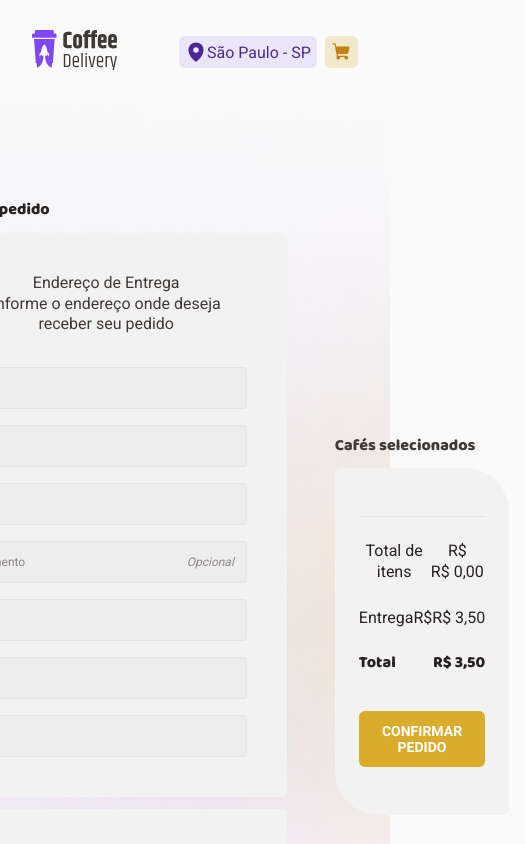
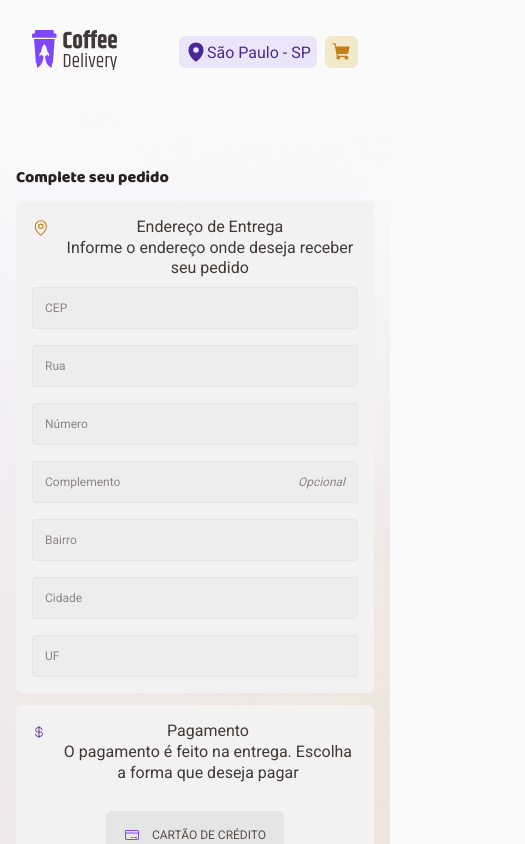
Before and after one commit to antonioalexandre1984/CoffeeDeliveryNov2025, a React (Vite) app: page /conpletecart in a window 390 px wide. Shown: the top 844 px of the page, 525 px wide, since content can reach past the window. Built offline with nearby package versions, Linux system fonts and the light colour scheme.

Commit message:
finalizado layout mobile

```diff
--- a/src/Pages/ConfirmationOrderPage/components/CompleteOrderForm/styles.ts
+++ b/src/Pages/ConfirmationOrderPage/components/CompleteOrderForm/styles.ts
@@ -10,7 +10,7 @@ export const CompleteOrderFormContainer = styled.div`
 	/* ----------------------------------- */
 	/* RESPONSIVIDADE MÓVEL       */
 	/* ----------------------------------- */
-	@media (max-width: 768px) {
+	@media (max-width: 368px) {
 		// Quando a tela é menor ou igual a 768px, os itens se empilham
 
 		// Remove ou ajusta o espaçamento lateral se necessário para telas muito pequenas
@@ -18,16 +18,23 @@ export const CompleteOrderFormContainer = styled.div`
 
 		// Se a classe "container" já faz isso, pode ser redundante
 		margin: 2rem;
+
 	}
 	//min-height: 23.25rem;
 `;
 export const FormSectionContainer = styled.div`
 	display: flex;
 	flex-direction: column;
-	gap: 2rem;
-	//width: 100%;
+
+	/* 📱 Mobile */
+	gap: 0.5rem; /* espaçamento menor */
 	background: ${({ theme }) => theme.colors["base-card"]};
 	border-radius: 6px;
-	padding: 2.5rem;
+	padding: 1rem; /* padding reduzido no mobile */
 
+	/* 💻 Desktop */
+	@media (min-width: ${({ theme }) => theme.breakpoints.md}) {
+		gap: 2rem; /* volta espaçamento original */
+		padding: 2.5rem; /* padding original */
+	}
 `;
--- a/src/Pages/ConfirmationOrderPage/components/PaymentMethodOptions/index.tsx
+++ b/src/Pages/ConfirmationOrderPage/components/PaymentMethodOptions/index.tsx
@@ -1,11 +1,11 @@
 import { Bank, CreditCard, Money } from "phosphor-react";
+import { useFormContext } from "react-hook-form";
+import { RegularText } from "../../../../components/Typography";
 import { PaymentMethodInput } from "../PaymentMethodInput";
 import { PaymentMethodOptionsContainer } from "./styles";
-import { useFormContext } from "react-hook-form";
-import { RegularText } from "../../../../components/Typography";
 
 
-export const paymentMethod = {
+const paymentMethod = {
     credit:{
         label: 'Cartão de crédito',
         icon: <CreditCard size={16}/>
--- a/src/Pages/ConfirmationOrderPage/components/PaymentMethodOptions/styles.ts
+++ b/src/Pages/ConfirmationOrderPage/components/PaymentMethodOptions/styles.ts
@@ -34,7 +34,7 @@ export const PaymentMethodOptionsContainer = styled.div`
 		/* Garante que o wrapper de opções mude para coluna no mobile */
 		.options-wrapper {
 			display: flex;
-			//flex-direction: column;
+			flex-direction: column;
 		}
 	}
 `;
--- a/src/Pages/ConfirmationOrderPage/index.tsx
+++ b/src/Pages/ConfirmationOrderPage/index.tsx
@@ -1,12 +1,12 @@
-import {
-	CompleteOrderPageContainer,
-
-} from "./styles";
+import { zodResolver } from "@hookform/resolvers/zod";
+import type { FieldErrors } from "react-hook-form";
+import { FormProvider, useForm /* , useFormContext */ } from "react-hook-form";
+import * as zod from "zod";
 import { CompleteOrderForm } from "./components/CompleteOrderForm";
 import { SelectedCoffees } from "./components/SelectedCoffees";
-import { FormProvider, useForm /* , useFormContext */ } from "react-hook-form";
-import * as zod from "zod";
-import { zodResolver } from "@hookform/resolvers/zod";
+import {
+    CompleteOrderPageContainer,
+} from "./styles";
 /* import { useEffect } from "react"; */
 import { useNavigate } from "react-router-dom";
 import { useCart } from "../../hooks/useCart";
@@ -22,7 +22,7 @@ type PaymentMethods = keyof typeof PaymentMethods; */
 const confirmOrderFormValidationSchema = zod.object({
 	cep: zod.string().min(8, "CEP é obrigatório"),
 	street: zod.string().min(5, "Rua é obrigatória"),
-	number: zod.string().min(5, "Número é obrigatório"),
+	number: zod.string().min(2, "Número é obrigatório"),
 	complement: zod.string().optional(),
 	district: zod.string().min(6, "Bairro é obrigatório"),
 	city: zod.string().min(6, "Cidade é obrigatória"),
@@ -77,7 +77,7 @@ export function CompleteOrderPage() {
         cleanCart();
     }
 
-    const handleErrors = (errors: any) => {
+    const handleErrors = (errors: FieldErrors<ConfirmOrderFormData>) => {
         console.log("ERROS NA SUBMISSÃO:", errors);
         // Garante que o estado de erro seja exibido imediatamente
         //trigger(undefined, { shouldFocus: true });
@@ -86,6 +86,7 @@ export function CompleteOrderPage() {
     return (
         <FormProvider {...confirmOrderForm}>
             <CompleteOrderPageContainer
+                // ...derPageContainer
                 // ...
                 className="container"
                 onSubmit={handleSubmit(handleConfirmOrder, handleErrors)}
--- a/src/Pages/ConfirmationOrderPage/styles.ts
+++ b/src/Pages/ConfirmationOrderPage/styles.ts
@@ -1,35 +1,37 @@
-import { RegularText, TitleText } from "../../components/Typography";
+import { rgba } from "polished";
 import styled from "styled-components";
 import introBackground from "../../assets/BannerBackground.png";
-import { rgba } from "polished";
+import { RegularText, TitleText } from "../../components/Typography";
 
 // ----------------------------------------------------
 // BANNER CONTAINER
 // ----------------------------------------------------
 
-export const CompleteOrderPageContainer = styled.section`
+export const CompleteOrderPageContainer = styled.form`
 	width: 100%;
-	/* Mobile-First: Uma altura maior para comportar o conteúdo empilhado */
-	height: auto;
-	padding-top: 4rem; /* Garante espaço no topo */
-	padding-bottom: 4rem; /* Garante espaço na base */
+	padding: 4rem 1rem;
 
-	background: ${({
-		theme,
-	}) => `url(${introBackground}) no-repeat center, linear-gradient(
-    0deg,
-    ${theme.colors["base-white"]} 0%,
-    ${rgba(theme.colors["base-background"], 0.2)} 50%,
-    ${theme.colors["base-background"]} 100%
-  )`};
-	background-size: cover;
 	display: flex;
-	align-items: center;
+	flex-direction: column; /* ✅ Mobile: em coluna */
+	gap: 0.5rem; /* ✅ Espaçamento de 0.5rem entre os itens */
+
+	align-items: stretch;
 	justify-content: center;
 
-	/* Desktop/Tablet (md) - Estilo original */
+	background: ${({ theme }) => `url(${introBackground}) no-repeat center,
+		linear-gradient(
+			0deg,
+			${theme.colors["base-white"]} 0%,
+			${rgba(theme.colors["base-background"], 0.2)} 50%,
+			${theme.colors["base-background"]} 100%
+		)`};
+	background-size: cover;
+
+	/* 💻 Desktop */
 	@media (min-width: ${({ theme }) => theme.breakpoints.md}) {
-		height: 34rem; /* Altura fixa no desktop */
+		flex-direction: row; /* Lado a lado */
+		gap: 2rem; /* Espaçamento maior */
+		height: 34rem;
 		padding: 0;
 	}
 `;
```
Also changed, not shown: 1 other file (tests, documents, lock files or other folders).
